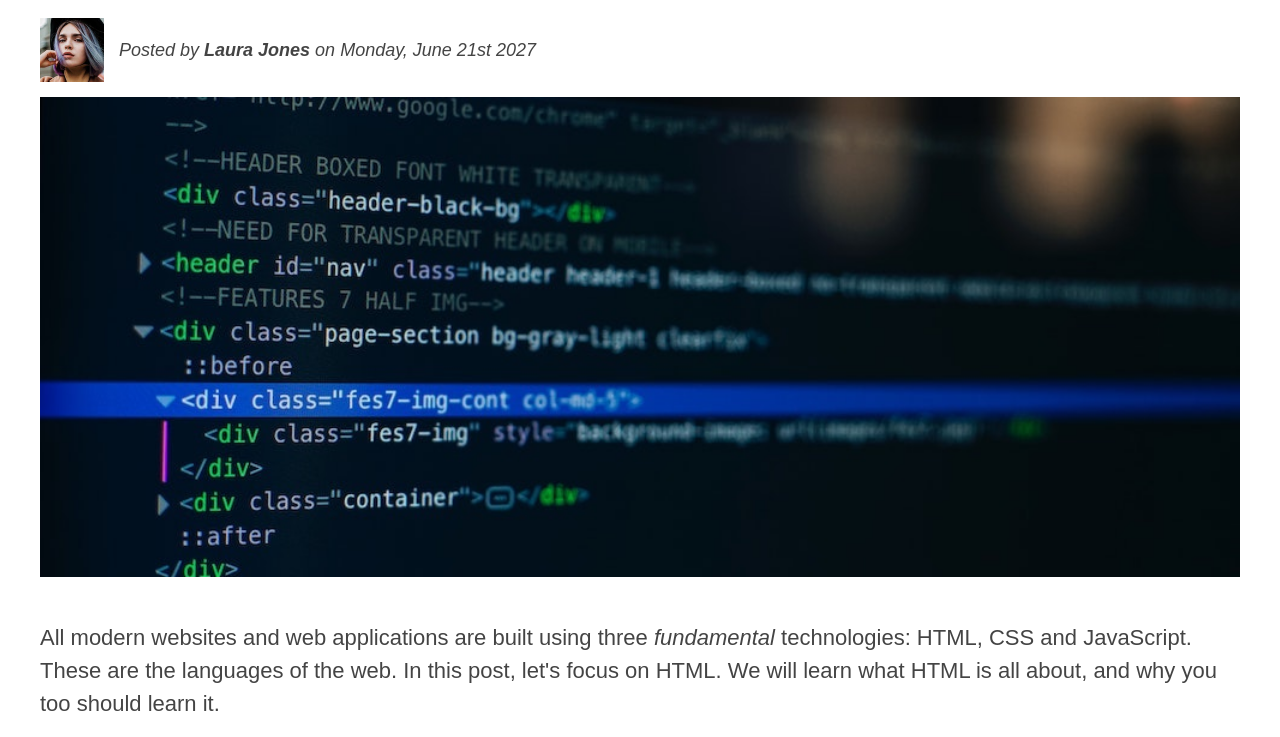
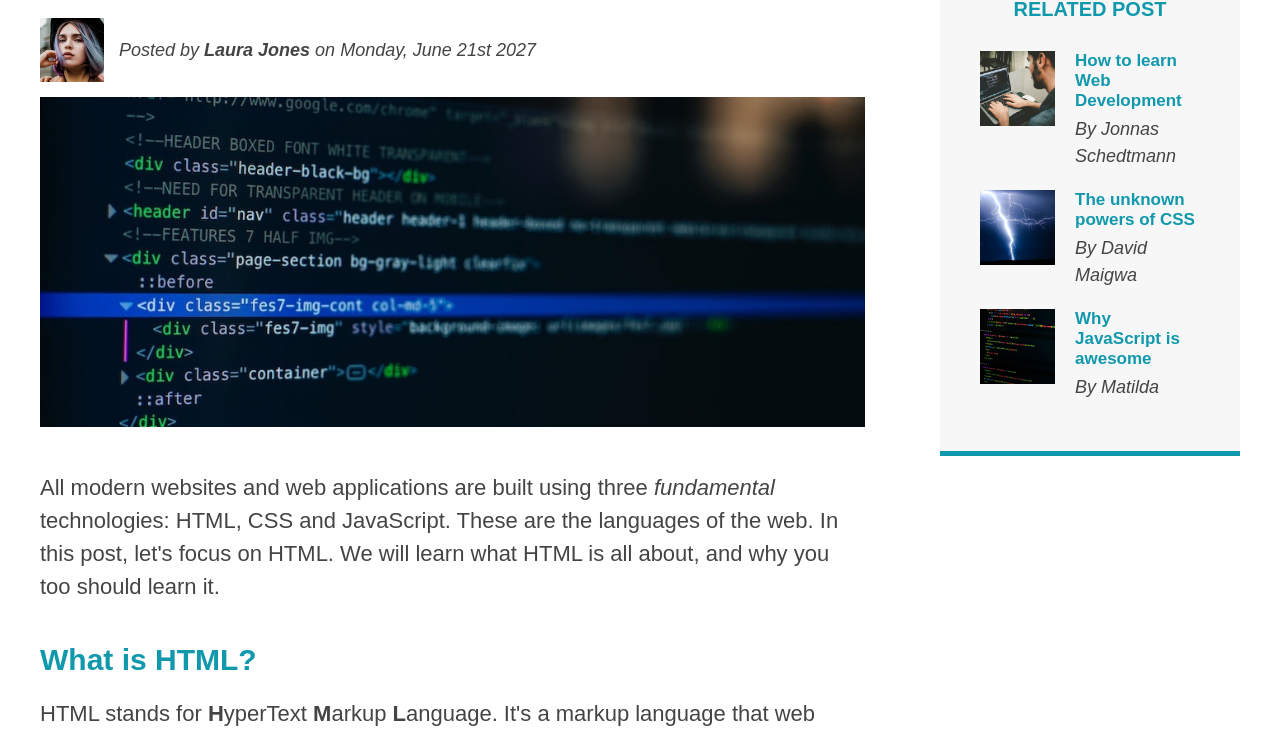
Before and after one commit to Maigwa164/NeatPixels, a plain HTML site: page index.html in a window 1280 px wide. Shown: the part 198-935 px from the top of the page. Drawn offline with Linux system fonts and the light colour scheme.

Commit message:
Flex layout

```diff
--- a/index.html
+++ b/index.html
@@ -20,7 +20,7 @@
         </nav>
         <!-- <div class="clear"></div> -->
       </header>
-
+      <div class="row">
         <article>
           <header class="post-header">
             <h2>The Basic Language of the Web: HTML</h2>
@@ -49,16 +49,16 @@
           <p>
             All modern websites and web applications are built using three
             <em>fundamental</em>
-          technologies: HTML, CSS and JavaScript. These are the languages of the
-          web. In this post, let's focus on HTML. We will learn what HTML is all
-          about, and why you too should learn it.
+            technologies: HTML, CSS and JavaScript. These are the languages of
+            the web. In this post, let's focus on HTML. We will learn what HTML
+            is all about, and why you too should learn it.
           </p>
           <h3>What is HTML?</h3>
           <p>
             HTML stands for <strong>H</strong>yperText <strong>M</strong>arkup
-          <strong>L</strong>anguage. It's a markup language that web developers
-          use to structure and describe the content of a webpage (not a
-          programming language).
+            <strong>L</strong>anguage. It's a markup language that web
+            developers use to structure and describe the content of a webpage
+            (not a programming language).
           </p>
           <p>
             HTML consists of elements that describe different types of content:
@@ -111,7 +111,9 @@
                 height="75"
               />
               <div>
-              <a href="#" class="related-link">How to learn Web Development</a>
+                <a href="#" class="related-link"
+                  >How to learn Web Development</a
+                >
                 <p class="related-author">By Jonnas Schedtmann</p>
               </div>
             </li>
@@ -143,6 +145,7 @@
             </li>
           </ul>
         </aside>
+      </div>
 
       <footer>
         <p id="copyright">Copyright &copy;2025 by Code Magazine.</p>
--- a/styles.css
+++ b/styles.css
@@ -296,3 +296,20 @@
   font-weight: normal;
   font-style: italic;
 }
+
+.row {
+  display: flex;
+  gap: 75px;
+  align-items: flex-start;
+  margin-bottom: 60px;
+}
+
+article {
+  flex: 1;
+  margin-bottom: 0;
+}
+
+aside {
+  flex: 0 0 300px;
+  align-items: flex-end;
+}
```
Lines whose indentation alone changed are shown as unchanged.
